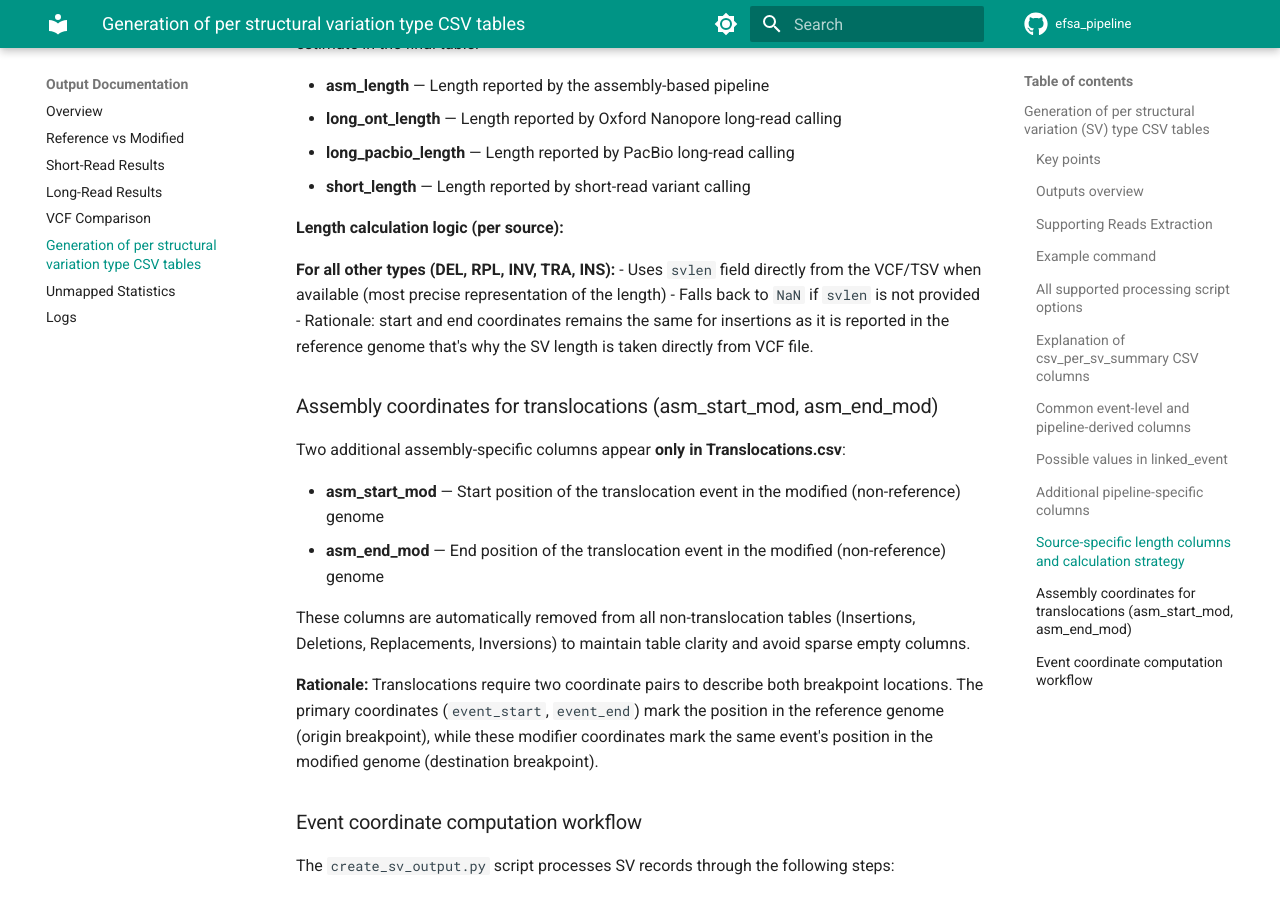
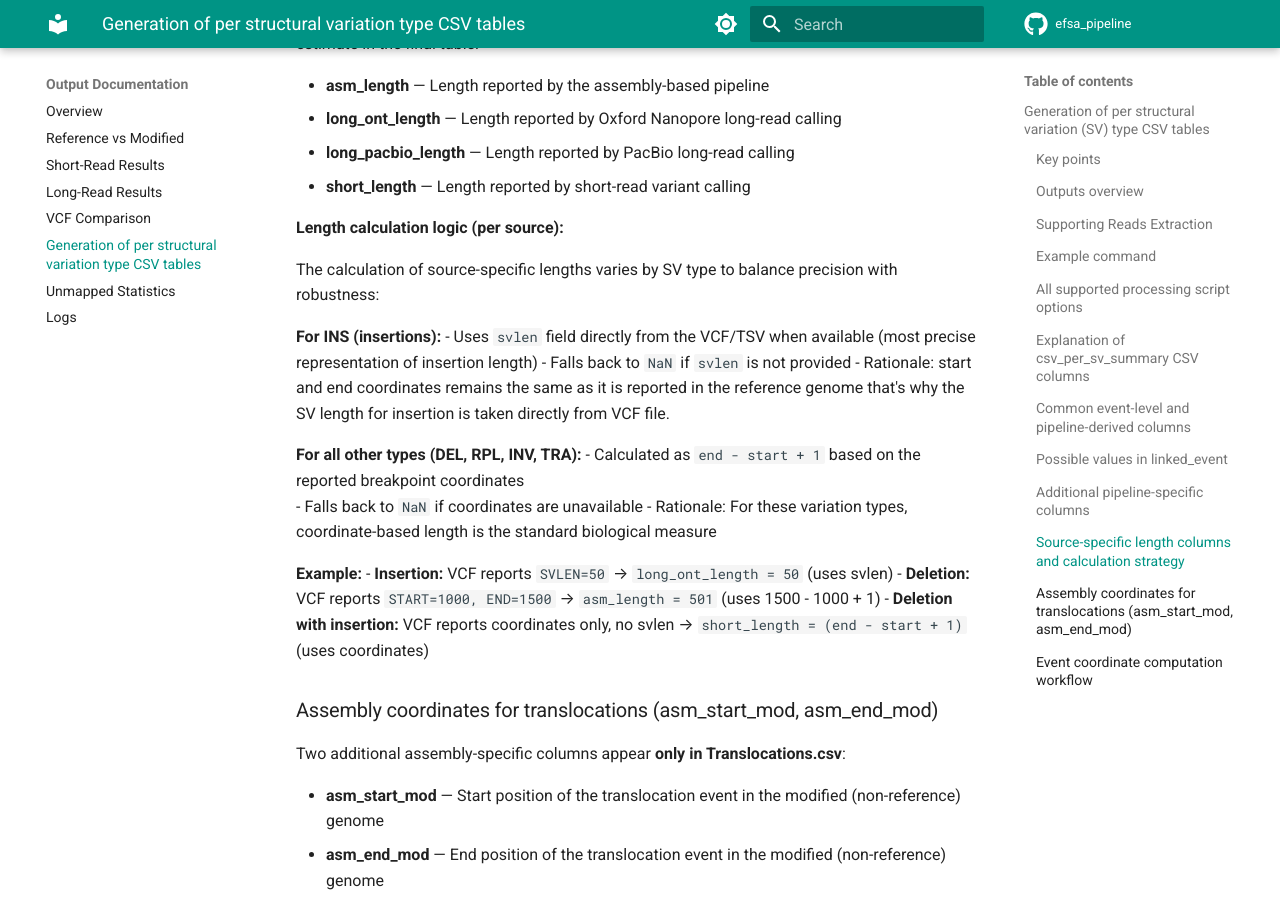
Before and after one commit to denisHanch/efsa_pipeline, an MkDocs documentation site: the page built from docs/outputs/sv-tables.md, in a window 1280 px wide and 900 px high, scrolled down 5017 px. Built offline with MkDocs 1.6.1 and Material for MkDocs 9.7.7, drawn with Linux system fonts in a browser that asks for light colours; comment, search, counter and statistics services are not loaded.

Commit message:
EFSA-195: Revert "length is taken directly from vcf and it is not calculated as end-start +1 shoul be on other branch"
This reverts commit 5c99f958d74028d8239a55398853f78cf918ad6b.

```diff
--- a/docs/outputs/sv-tables.md
+++ b/docs/outputs/sv-tables.md
@@ -144,10 +144,22 @@ Each pipeline (assembly, long-read ONT, long-read PacBio, short-read) provides i
 
 **Length calculation logic (per source):**
 
-**For all other types (DEL, RPL, INV, TRA, INS):**
-- Uses `svlen` field directly from the VCF/TSV when available (most precise representation of the length)
+The calculation of source-specific lengths varies by SV type to balance precision with robustness:
+
+**For INS (insertions):**
+- Uses `svlen` field directly from the VCF/TSV when available (most precise representation of insertion length)
 - Falls back to `NaN` if `svlen` is not provided
-- Rationale: start and end coordinates remains the same for insertions as it is reported in the reference genome that's why the SV length is taken directly from VCF file.
+- Rationale: start and end coordinates remains the same as it is reported in the reference genome that's why the SV length for insertion is taken directly from VCF file.
+
+**For all other types (DEL, RPL, INV, TRA):**
+- Calculated as `end - start + 1` based on the reported breakpoint coordinates
+- Falls back to `NaN` if coordinates are unavailable
+- Rationale: For these variation types, coordinate-based length is the standard biological measure
+
+**Example:**
+- **Insertion:** VCF reports `SVLEN=50` → `long_ont_length = 50` (uses svlen)
+- **Deletion:** VCF reports `START=1000, END=1500` → `asm_length = 501` (uses 1500 - 1000 + 1)
+- **Deletion with insertion:** VCF reports coordinates only, no svlen → `short_length = (end - start + 1)` (uses coordinates)
 
 ### Assembly coordinates for translocations (asm_start_mod, asm_end_mod)
 
```
Also changed, not shown: README.md (+15 -3 lines), 1 other file.
